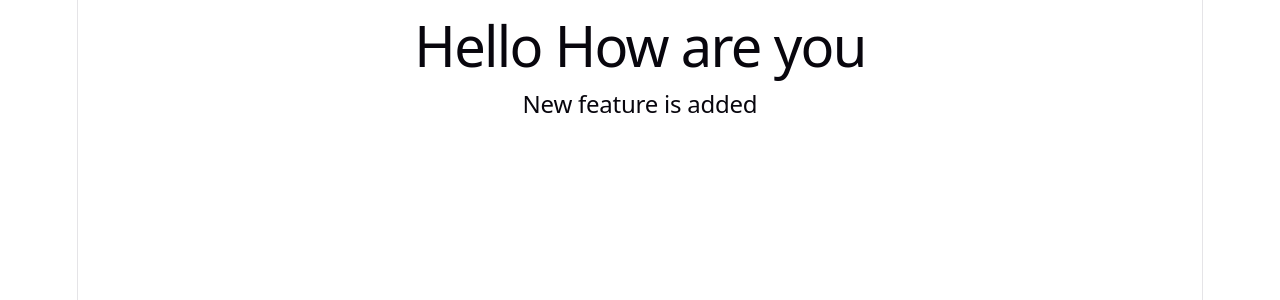
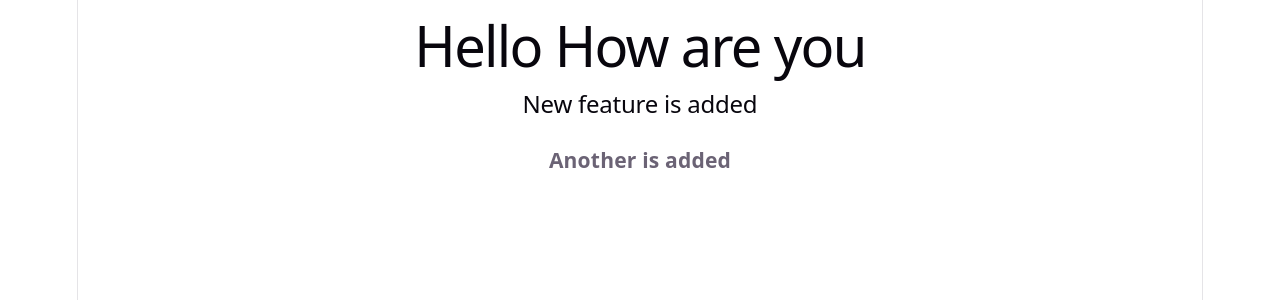
Before and after one commit to Mudassir-ahmad551080/github-actions, a React (Vite) app in the folder github-action1/: page / in a window 1280 px wide. Shown: the top 300 px of the page. Built offline with nearby package versions, Linux system fonts and the light colour scheme.

Commit message:
feature1 is adde

```diff
--- a/github-action1/src/App.jsx
+++ b/github-action1/src/App.jsx
@@ -8,6 +8,7 @@ function App() {
     <>
       <h1>Hello How are you</h1>
       <h2>New feature is added</h2>
+      <h3>Another is added</h3>
     </>
   )
 }
```
